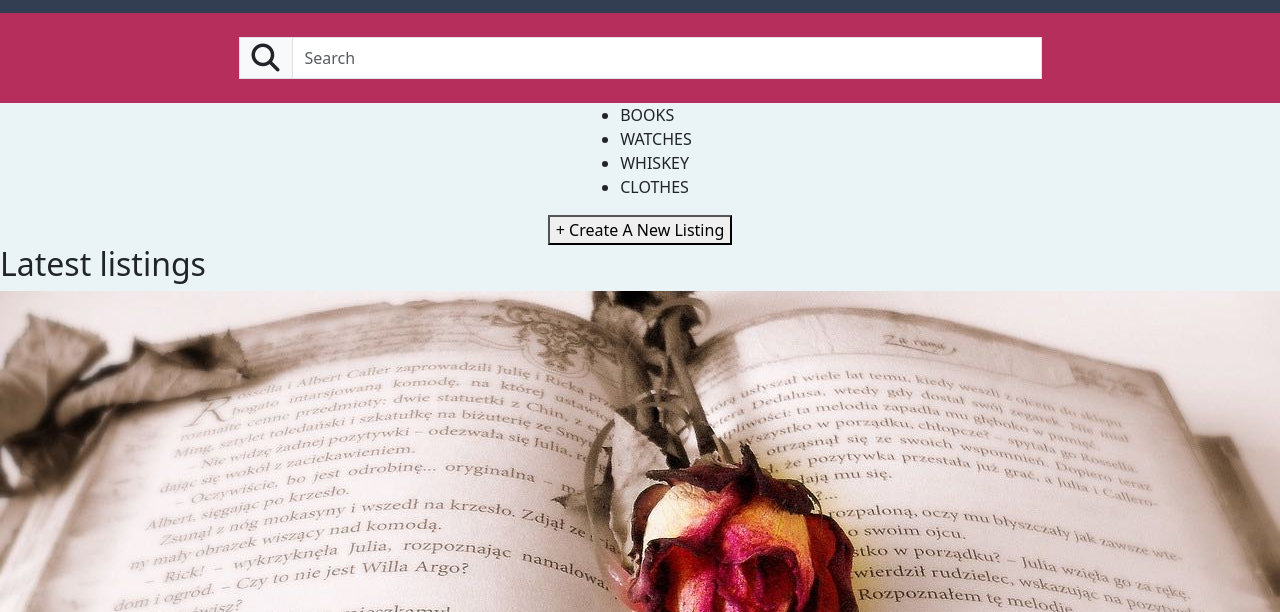
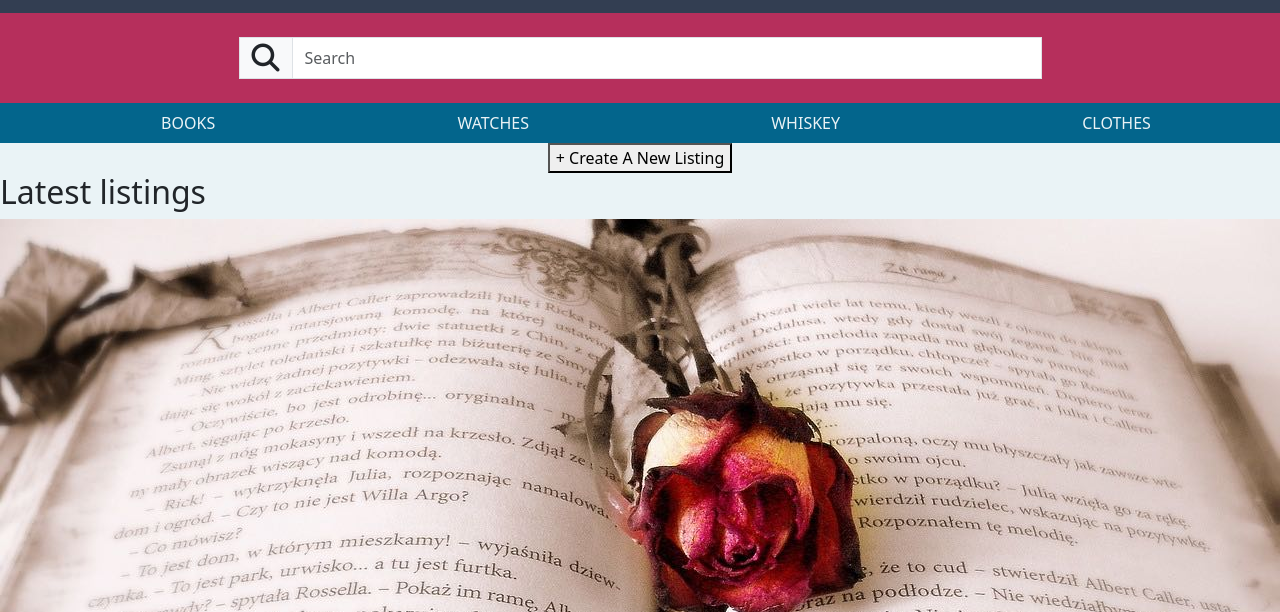
Before and after one commit to zalacop/semester-project-2-zalacop, a website: page index.html in a window 1280 px wide. Shown: the part 188-800 px from the top of the page. Drawn offline with Linux system fonts and the light colour scheme.

Commit message:
adds style to filter options

```diff
--- a/index.html
+++ b/index.html
@@ -59,16 +59,23 @@
             <span class="input-group-text"><i class="fa-solid fa-magnifying-glass fs-3"></i></span>
             <input type="search" name="search" class="form-control" autocomplete="off" placeholder="Search" id="search">
         </div>
-        <div>
-            <nav>
-                <ul>
-                    <li>Books</li>
-                    <li>Watches</li>
-                    <li>Whiskey</li>
-                    <li>Clothes</li>
-                </ul>
-            </nav>
+        <!-- <div class="container-fluid m-0">
+            <ul class="nav d-flex justify-content-around filter-options m-0">
+                <li class="nav-item">Books</li>
+                <li class="nav-item">Watches</li>
+                <li class="nav-item">Whiskey</li>
+                <li class="nav-item">Clothes</li>
+            </ul>
+        </div> -->
+        <div class="container-fluid filter-options p-2">
+            <ul class="d-flex justify-content-around m-0">
+                <li class="nav-item m-0">Books</li>
+                <li class="nav-item m-0">Watches</li>
+                <li class="nav-item m-0">Whiskey</li>
+                <li class="nav-item m-0">Clothes</li>
+            </ul>
         </div>
+
         <div>
             <a href="listing/newListing.html">
                 <button>+ Create A New Listing</button>
@@ -80,24 +87,28 @@
                 <div>
                     <img src="images/book-419589_1280.jpg" alt="">
                     <h3>Whispers of the Enchanted Forest</h3>
+                    <p>Ends on: 12. 12. 2023</p>
                 </div>
             </a>
             <a href="listing/index.html">
                 <div>
                     <img src="images/wrist-watch-2159351_1280.jpg" alt="">
                     <h3>Lunar Horizon Chronograph</h3>
+                    <p>Ends on: 12. 12. 2023</p>
                 </div>
             </a>
             <a href="listing/index.html">
                 <div>
                     <img src="images/whiskey-601215_1280.jpg" alt="">
                     <h3>Bowmore 12-Year-Old Single Malt Scotch Whisky</h3>
+                    <p>Ends on: 12. 12. 2023</p>
                 </div>
             </a>
             <a href="listing/index.html">
                 <div>
                     <img src="images/fashion-1283863_1280.jpg" alt="">
                     <h3>Highland Cozy Blend Sweater</h3>
+                    <p>Ends on: 12. 12. 2023</p>
                 </div>
             </a>
         </div>
--- a/src/scss/index.scss
+++ b/src/scss/index.scss
@@ -72,3 +72,12 @@ footer {
     max-width: 750px;
     border-radius: 0;
 }
+
+.filter-options {
+    background: $info;
+    color: $light;
+}
+
+.filter-options li {
+    display: inline-block;
+}
```
Also changed, not shown: listing/index.html (+7 -9 lines), dist/css/index.css, 1 other file.
